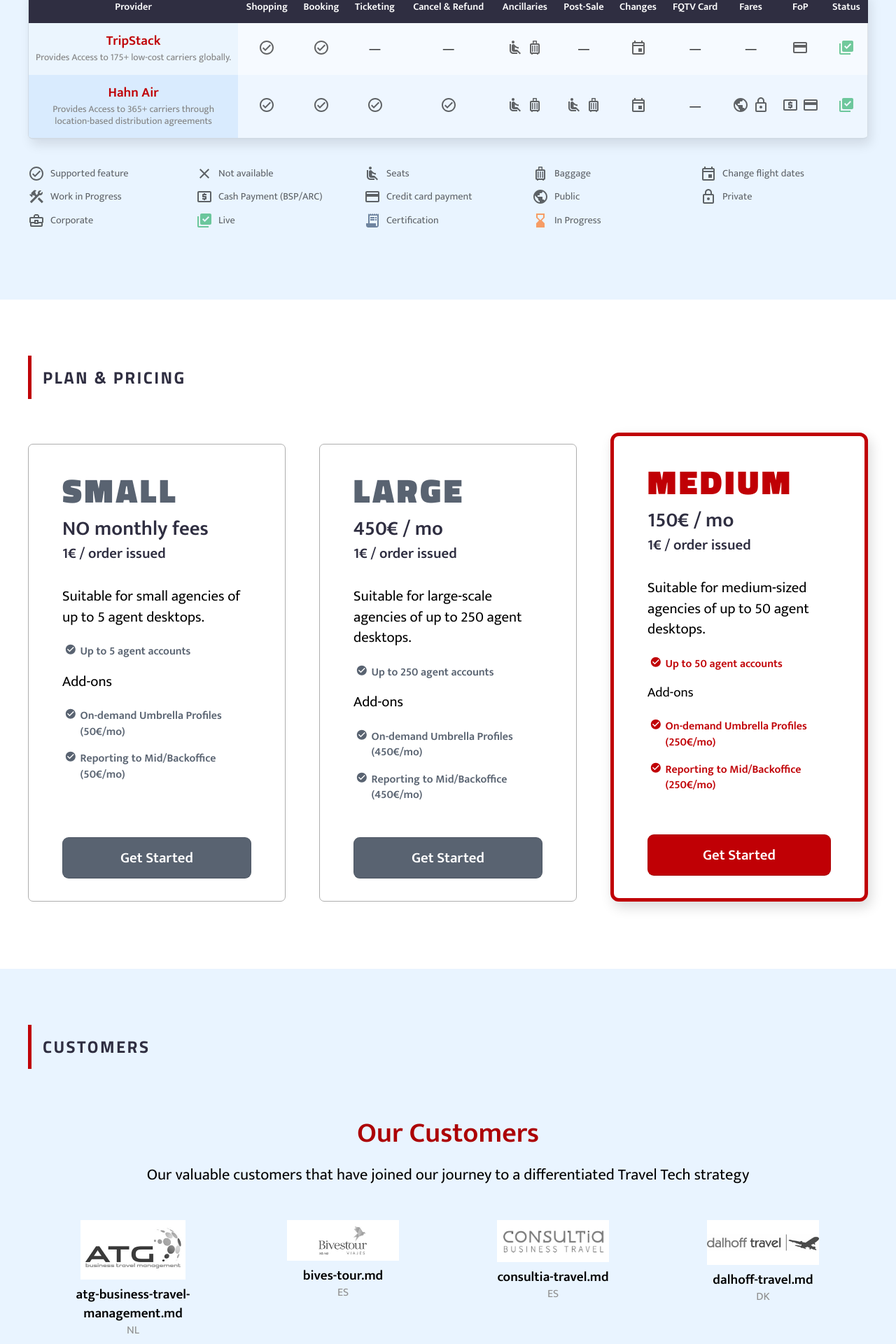
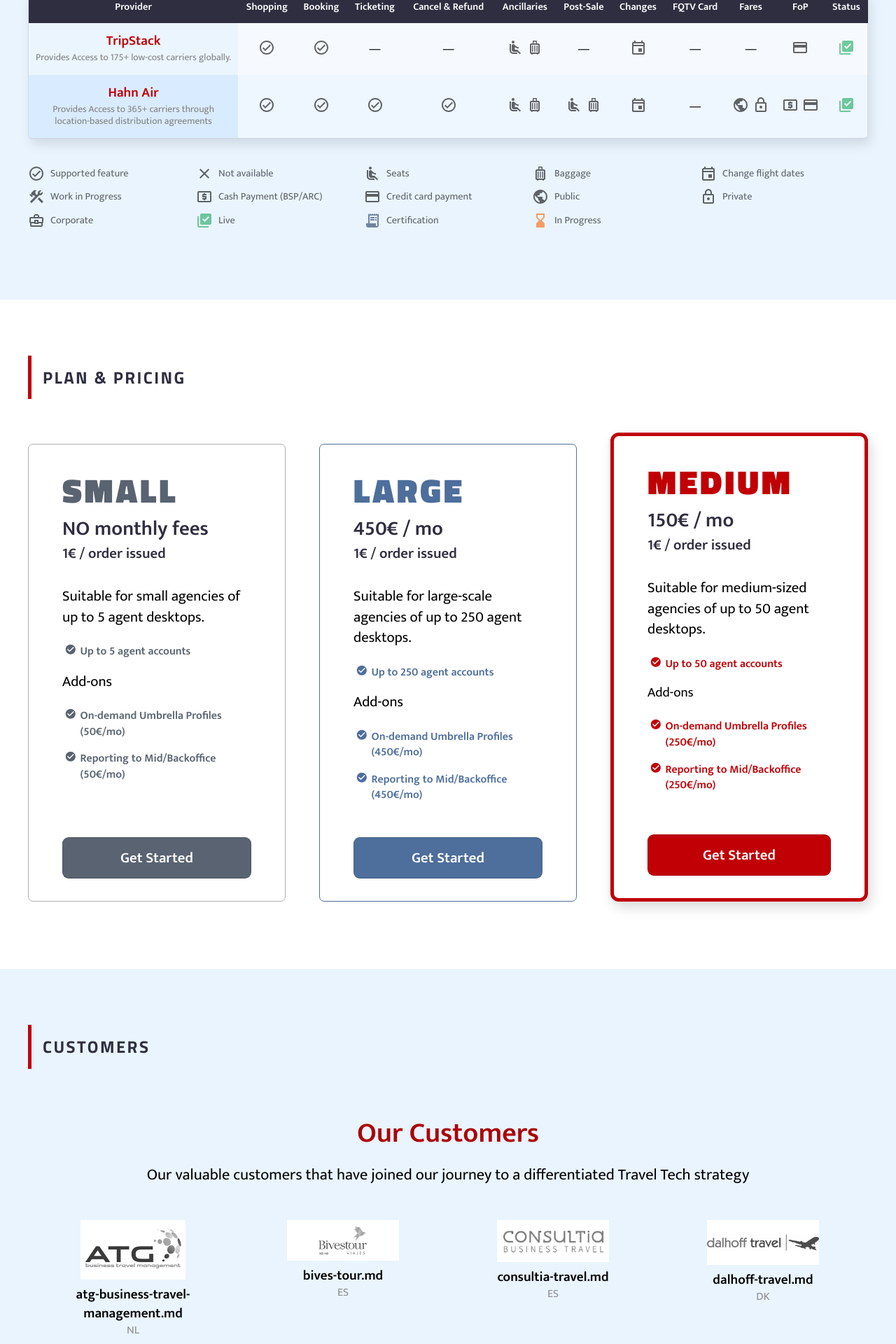
Before and after one commit to tripsimian-labs/bookingpad-web, a Jekyll site: the page built from index.html, in a window 1280 px wide. Shown: the part 4102-6022 px from the top of the page at 70% size. Built offline with Jekyll 4.4.1, drawn with Linux system fonts in a browser that asks for light colours; the list of posts is cut into pages by our own code.

Commit message:
Add styling for Pricing boxes

```diff
--- a/_includes/home_pricing.html
+++ b/_includes/home_pricing.html
@@ -3,7 +3,10 @@
         <h2 class="sectionHeading">Plan & Pricing</h2>
         <div class="homePricingGrid">
             {% for plan in site.plans %}
-            <div class="homePricingItem {% if plan.title == "Medium" %}planPro spotlight{% elsif plan.title == "Premium" %}planBiz{% endif %} ">
+            <div class="homePricingItem
+            {% if plan.title == "Medium" %}planPro spotlight
+            {% elsif plan.title == "Large" %}planBiz
+            {% endif %} ">
                 <div class="homePricingBlurb">
                     <div class="homePricingHead">
                         <h3>{{ plan.title }}</h3>
--- a/_sass/pricing.scss
+++ b/_sass/pricing.scss
@@ -57,6 +57,11 @@
     .primaryButton {
       font-size: 1.3rem;
       background-color: #596371;
+      transition: all 0.3s ease-out;
+
+      &:hover {
+        background-color: $black;
+      }
     }
 
     &.plan {
@@ -68,10 +73,13 @@
           color: $red;
           vertical-align: middle;
           list-style-image: url('/assets/images/bulletRed.svg');
-
         }
         .primaryButton {
           background-color: $red;
+
+          &:hover {
+            background-color: $redDark;
+          }
         }
       }
       &Biz {
@@ -85,6 +93,10 @@
         }
         .primaryButton {
           background-color: $blue;
+
+          &:hover {
+            background-color: $blueDark;
+          }
         }
       }
     }
--- a/assets/css/main.scss
+++ b/assets/css/main.scss
@@ -3,6 +3,7 @@
 $red: #c00005;
 $redDark: #ac0004;
 $blue: #4E6E9B;
+$blueDark: #334F7D;
 $mint: #00c086;
 $black: #2f2e41;
 $gray: #909090;
```
